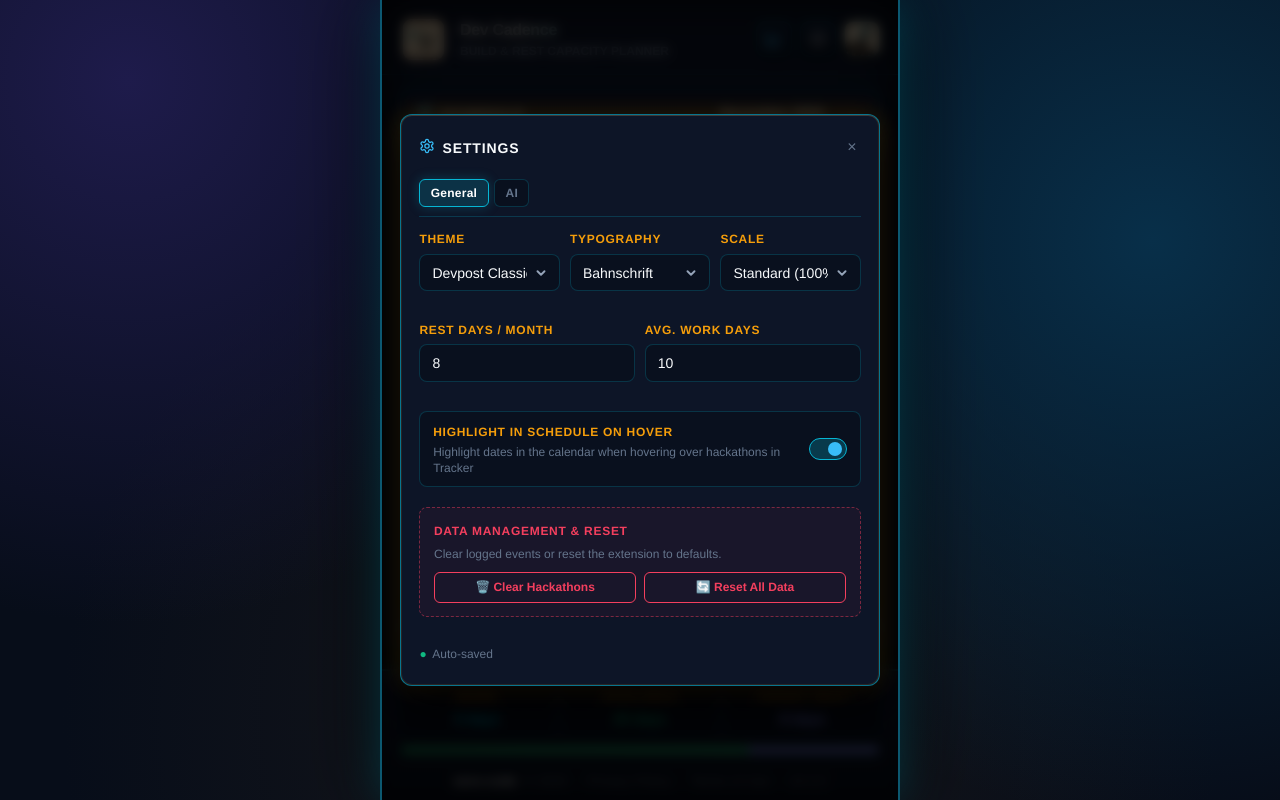
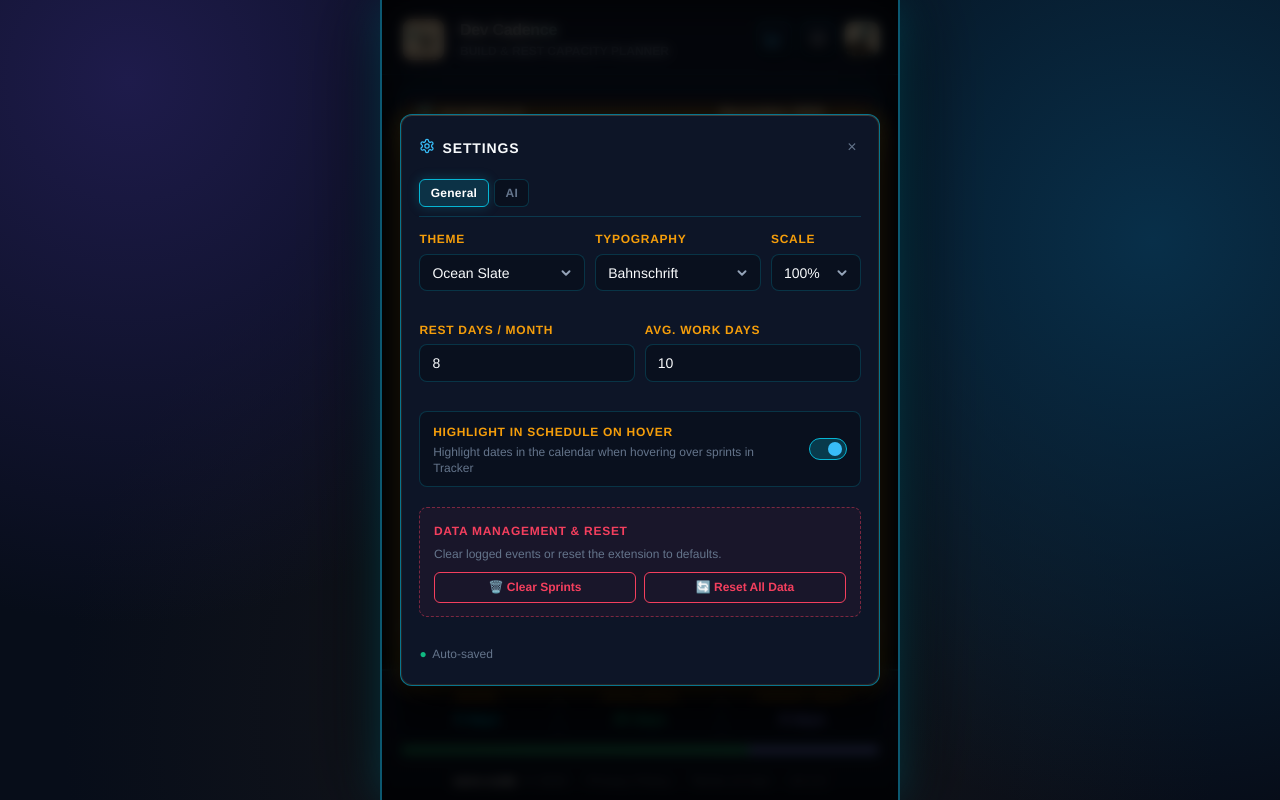
Before and after one commit to vero-code/dev-cadence, a React (Vite) app: page / in a window 1280 px wide. Both pictures are taken after a click on the button 817 px from the left and 39 px from the top of the page. Built offline with nearby package versions, Linux system fonts and the light colour scheme.

Commit message:
style: refine settings and capacity

```diff
--- a/src/components/modals/GeneralSettingsTab.jsx
+++ b/src/components/modals/GeneralSettingsTab.jsx
@@ -193,7 +193,7 @@ export const GeneralSettingsTab = ({
               Highlight in Schedule on Hover
             </label>
             <span className="settings-toggle-desc">
-              Highlight dates in the calendar when hovering over hackathons in
+              Highlight dates in the calendar when hovering over sprints in
               Tracker
             </span>
           </div>
@@ -227,7 +227,7 @@ export const GeneralSettingsTab = ({
           >
             {confirmClearHackathons
               ? "⚠️ Confirm Clear Events"
-              : "🗑️ Clear Hackathons"}
+              : "🗑️ Clear Sprints"}
           </button>
           <button
             type="button"
--- a/src/constants.js
+++ b/src/constants.js
@@ -35,21 +35,21 @@ export const GITHUB_REPO_URL = 'https://github.com/vero-code/dev-cadence';
 export const THEMES = [
   {
     id: 'devpost',
-    name: 'Devpost Classic',
-    icon: '🌐',
-    desc: 'Original Devpost deep navy & electric cyan glow',
+    name: 'Ocean Slate',
+    icon: '🌊',
+    desc: 'Deep navy slate & electric cyan glow',
   },
   {
     id: 'steampunk',
-    name: 'Rich Dark',
+    name: 'Obsidian Brass',
     icon: '⚙️',
     desc: 'Clockwork brass, rich mahogany & warm glow',
   },
   {
     id: 'parchment',
-    name: 'Light Parchment',
+    name: 'Warm Vellum',
     icon: '📜',
-    desc: 'Devpost parchment paper',
+    desc: 'Warm archival paper & crisp ink contrast',
   },
 ];
 
@@ -61,20 +61,20 @@ export const FONT_PRESETS = [
   },
   {
     id: 'cinzel',
-    name: 'Cinzel Automaton',
+    name: 'Cinzel',
     preview: 'Steampunk Engraving Serif',
   },
   {
     id: 'sans',
-    name: 'Modern Geometric',
+    name: 'Geometric',
     preview: 'Plus Jakarta Sans',
   },
 ];
 
 export const FONT_SIZES = [
-  { id: 'compact', label: 'Compact (90%)' },
-  { id: 'normal', label: 'Standard (100%)' },
-  { id: 'spacious', label: 'Comfort (110%)' },
+  { id: 'compact', label: '90%' },
+  { id: 'normal', label: '100%' },
+  { id: 'spacious', label: '110%' },
 ];
 
 export const CHROME_AI_SETUP_URLS = [
--- a/src/styles/capacity.css
+++ b/src/styles/capacity.css
@@ -77,10 +77,6 @@
   background: linear-gradient(90deg, #0284c7, #38bdf8);
 }
 
-[data-theme="steampunk"] .committed-seg {
-  background: linear-gradient(90deg, #d97706, #f59e0b);
-}
-
 .available-seg {
   background: linear-gradient(90deg, #059669, #10b981);
 }
--- a/src/styles/modals/modal-settings.css
+++ b/src/styles/modals/modal-settings.css
@@ -1,7 +1,7 @@
 /* Settings */
 .settings-columns-row {
   display: grid;
-  grid-template-columns: repeat(3, minmax(0, 1fr));
+  grid-template-columns: 1.2fr 1.2fr 0.65fr;
   gap: 0.65rem;
   margin-bottom: 0.85rem;
   width: 100%;
```
